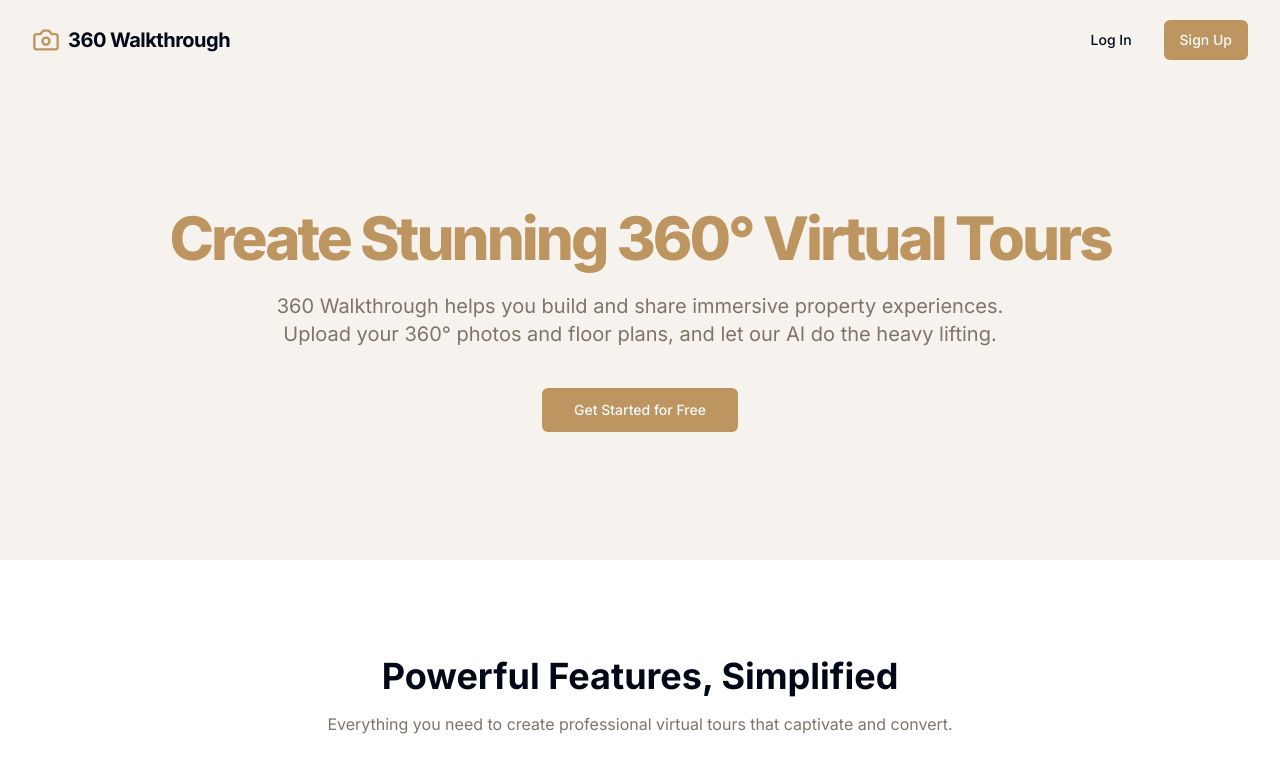
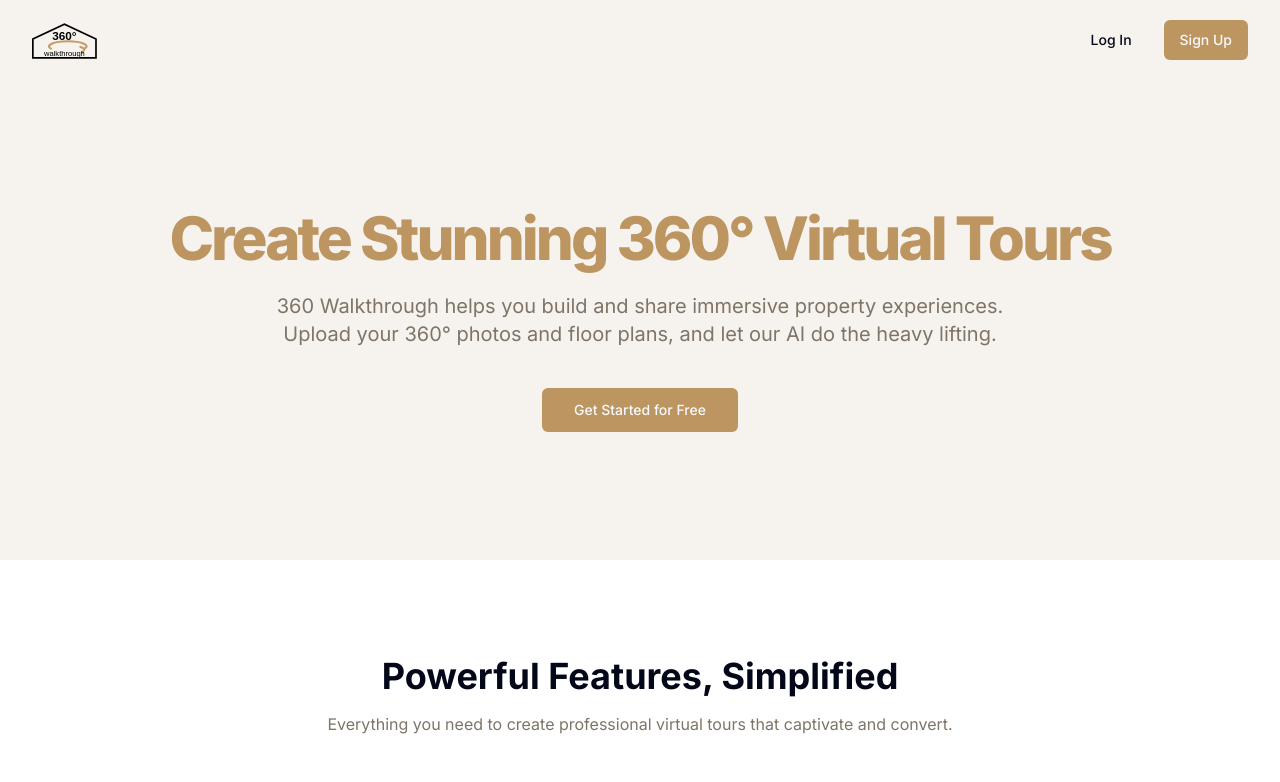
Before and after one commit to Funkymedia/360walkthrough, a Next.js app: page / in a window 1280 px wide. Shown: the top 782 px of the page. Built offline with nearby package versions, Linux system fonts and the light colour scheme.

Commit message:
HERE IS THE LOGO.

```diff
--- a/src/components/Logo.tsx
+++ b/src/components/Logo.tsx
@@ -1,13 +1,70 @@
-import { Camera } from 'lucide-react';
 import Link from 'next/link';
 
 const Logo = () => {
   return (
     <Link href="/" className="flex items-center gap-2">
-      <Camera className="h-7 w-7 text-primary" />
-      <span className="text-xl font-bold tracking-tight text-foreground">
-        360 Walkthrough
-      </span>
+      <svg
+        className="h-10 w-auto"
+        viewBox="0 0 154 95"
+        fill="none"
+        xmlns="http://www.w3.org/2000/svg"
+      >
+        <style>{`
+          .text-360 {
+            font-family: sans-serif;
+            font-size: 28px;
+            font-weight: bold;
+            fill: black;
+            text-anchor: middle;
+          }
+          .text-walkthrough {
+            font-family: sans-serif;
+            font-size: 18px;
+            fill: black;
+            text-anchor: middle;
+          }
+        `}</style>
+        {/* House Outline */}
+        <path
+          d="M2 45L77 10L152 45V90H2V45Z"
+          stroke="black"
+          strokeWidth="4"
+        />
+        {/* 360° Text */}
+        <text
+          x="77"
+          y="48"
+          className="text-360"
+        >
+          360°
+        </text>
+
+        {/* Arrow */}
+        <path
+          d="M45 68 A 45 12 0 1 1 125 68"
+          stroke="#C49C68"
+          strokeWidth="5"
+          fill="none"
+          strokeLinecap="round"
+        />
+        <path
+            d="M115 64 L125 68 L120 78"
+            stroke="#C49C68"
+            fill="none"
+            strokeWidth="5"
+            strokeLinecap="round"
+            strokeLinejoin="round"
+        />
+
+        {/* Walkthrough Text */}
+        <text
+          x="77"
+          y="85"
+          className="text-walkthrough"
+        >
+          walkthrough
+        </text>
+      </svg>
     </Link>
   );
 };
```
